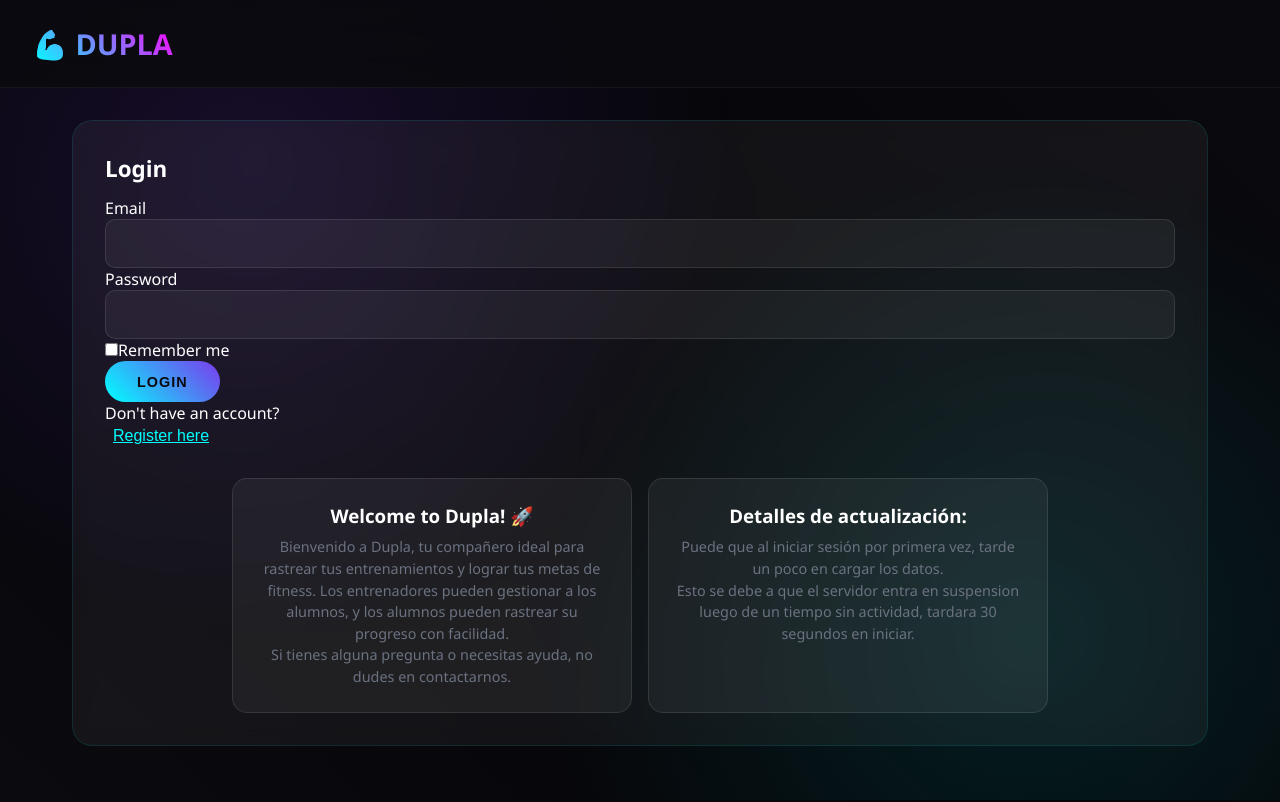
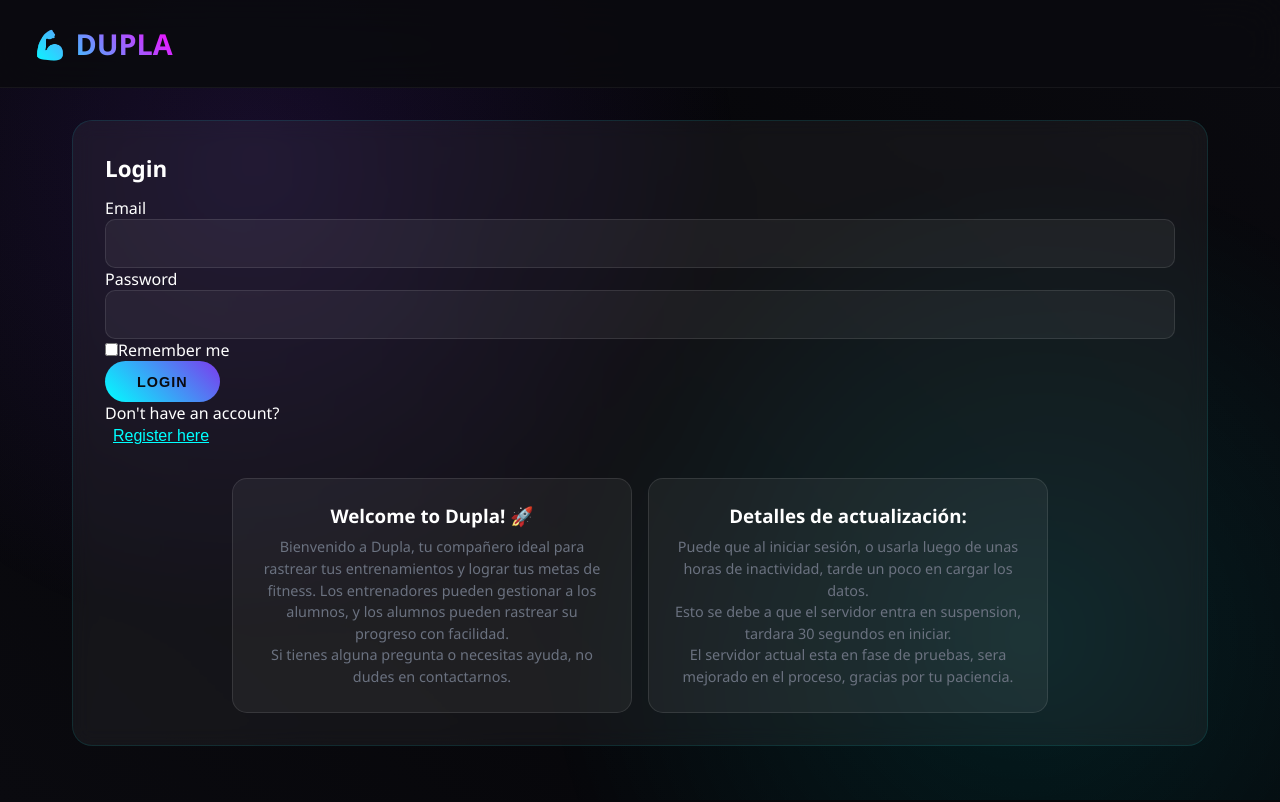
Before and after one commit to vcmxs/Api-MVP, a React (Create React App) app in the folder gym-training-fronten/: page / in a window 1280 px wide. Built offline with nearby package versions, Linux system fonts and the light colour scheme; no server answers.

Commit message:
Add files via upload

```diff
--- a/gym-training-fronten/src/components/Login.js
+++ b/gym-training-fronten/src/components/Login.js
@@ -139,10 +139,12 @@ function Login({ onLogin, onToggle }) {
           }}>
             <h3 style={{ color: 'var(--light)', marginBottom: '0.5rem' }}>Detalles de actualización:</h3>
             <p style={{ fontSize: '0.9rem', lineHeight: '1.5' }}>
-              Puede que al iniciar sesión por primera vez, tarde un poco en cargar los datos.
+              Puede que al iniciar sesión, o usarla luego de unas horas de inactividad, tarde un poco en cargar los datos.
             </p>
             <p style={{ fontSize: '0.9rem', lineHeight: '1.5' }}>
-              Esto se debe a que el servidor entra en suspension luego de un tiempo sin actividad, tardara 30 segundos en iniciar.   </p>
+              Esto se debe a que el servidor entra en suspension, tardara 30 segundos en iniciar.   </p>
+            <p style={{ fontSize: '0.9rem', lineHeight: '1.5' }}>
+              El servidor actual esta en fase de pruebas, sera mejorado en el proceso, gracias por tu paciencia. </p>
           </div>
         </div>
       </div>
```
